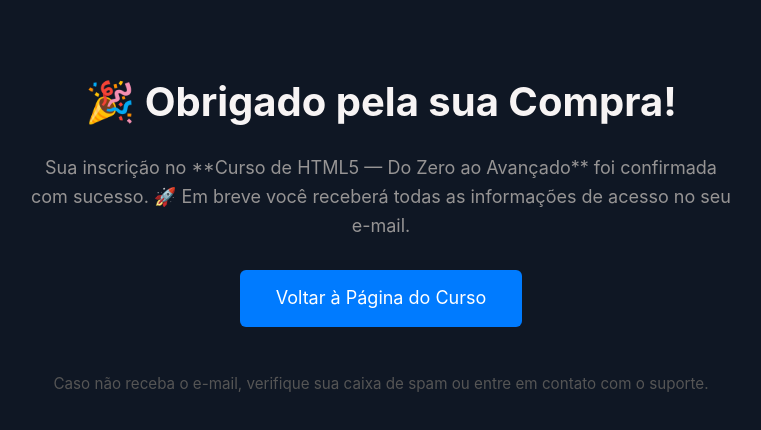
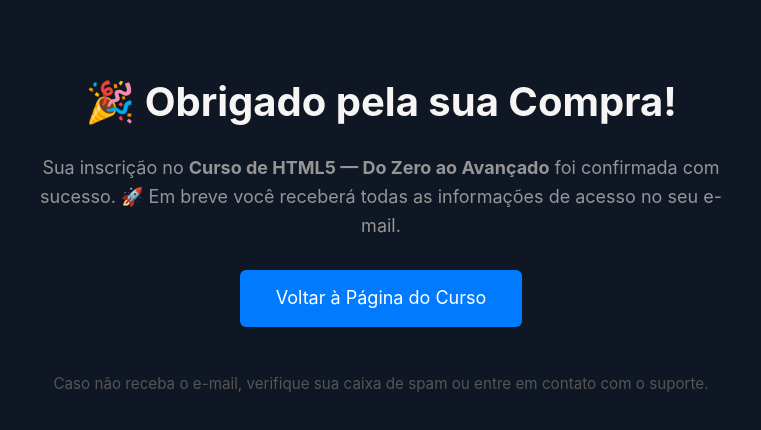
Before and after one commit to renatopereiradevx/site-curso-html, a plain HTML site: page obrigado.html in a window 1280 px wide. Shown: the whole page, without its empty margins (259-1020 px from the left). Drawn offline with Linux system fonts and the light colour scheme.

```diff
--- a/obrigado.html
+++ b/obrigado.html
@@ -113,7 +113,7 @@
     <div class="container">
         <h1>🎉 Obrigado pela sua Compra!</h1>
         <p>
-            Sua inscrição no **Curso de HTML5 — Do Zero ao Avançado** foi confirmada com sucesso. 🚀
+            Sua inscrição no <strong>Curso de HTML5 — Do Zero ao Avançado</strong> foi confirmada com sucesso. 🚀
             Em breve você receberá todas as informações de acesso no seu e-mail.
         </p>
 
```
